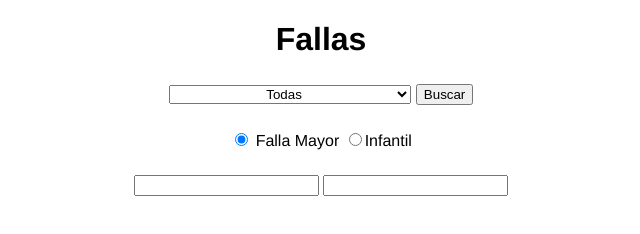
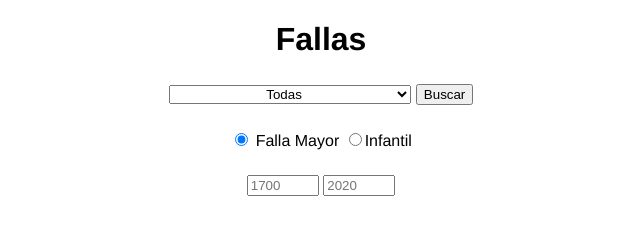
Before and after one commit to sesino8/FallasValoraciones, a website: page public/index.html in a window 1280 px wide. Shown: the whole page, without its empty margins (319-959 px from the left). Drawn offline with nearby package versions, Linux system fonts and the light colour scheme; no server answers.

Commit message:
Angel mola6

```diff
--- a/public/index.html
+++ b/public/index.html
@@ -47,8 +47,8 @@
     </form>
 
     <form name="ano">
-      <input type="text" id="anoInicio"></input>
-      <input type="text" id="anoFinal"></input>
+      <input type="number" id="anoInicio" size="4" min="1700" max="2020" placeholder="1700"></input>
+      <input type="number" id="anoFinal" size="4" min="1700" max="2020" placeholder="2020"></input>
     </form>
   </div>
 
```
